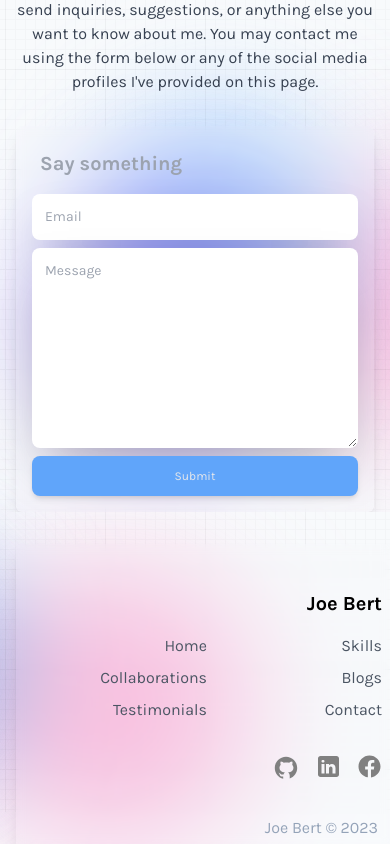
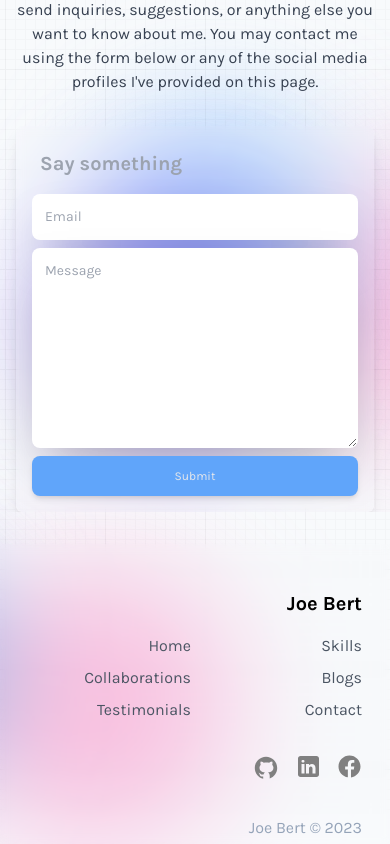
Before and after one commit to jbrtsmbrr/portfolio, a Next.js app: page / in a window 390 px wide. Shown: the part 4536-5380 px from the top of the page. Built offline with nearby package versions, Linux system fonts and the light colour scheme.

Commit message:
updated: footer spacing

```diff
--- a/components/Footer/index.tsx
+++ b/components/Footer/index.tsx
@@ -38,7 +38,7 @@ const Footer = () => {
   }
 
   return (
-    <section id="Footer" className="relative px-4 xs:px-0 h-[300px]">
+    <section id="Footer" className="relative box-border h-[300px]">
       <div className="relative flex place-items-center jutify-between mb-8 gap-8">
         <div className="relative h-full">
           <div className="absolute h-1/2 w-full -top-1/3 -translate-y-1/3 z-negative">
@@ -48,11 +48,11 @@ const Footer = () => {
           </div>
         </div>
       </div>
-      <div className="absolute w-full h-full bg-clip-padding backdrop-filter backdrop-blur-sm bg-opacity-10 shadow-lg sm:p-8 p-6 flex flex-col sm:items-center items-right justify-center gap-4">
+      <div className="absolute left-0 w-full h-full bg-clip-padding backdrop-filter backdrop-blur-sm bg-opacity-10 shadow-lg flex flex-col sm:items-center items-right justify-center gap-4 px-7">
         <h1 className="text-xl font-bold sm:text-center text-right">Joe Bert</h1>
         <div>
           <ul className="grid sm:grid-cols-6 grid-cols-2 sm:gap-0 gap-2 sm:justify-center justify-end sm:items-center">
-            {menu.map((m, i) => (
+            {menu.map((m) => (
               <li className={`text-gray-600 dark:text-gray-400 col-span-1 sm:text-center text-right`}>
                 <span onClick={() => handlePageNavigation(m)} className="cursor-pointer">
                   {m.name}
```
